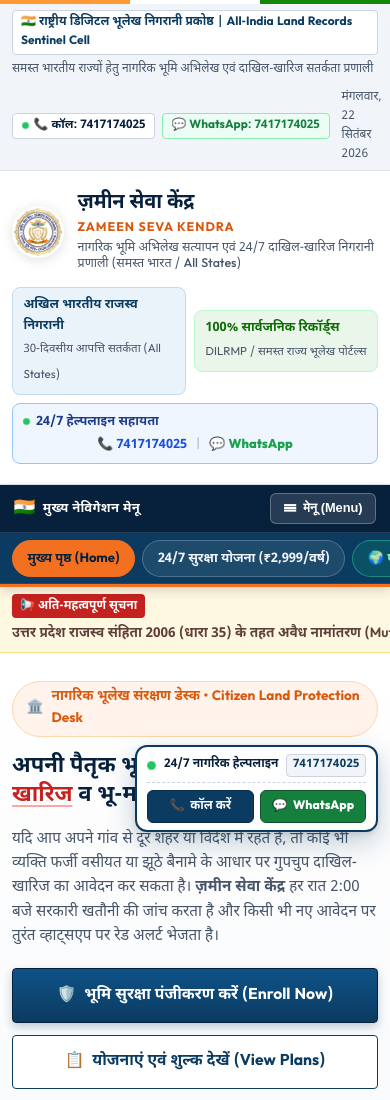
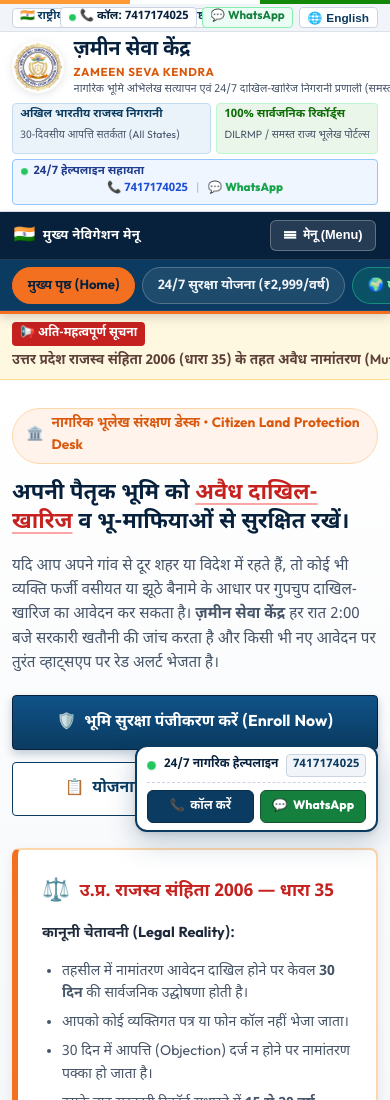
Before and after one commit to the-onelazyDev/zameen-rakshak, a website: page public/index.html in a window 390 px wide. Shown: the top 1100 px of the page. Drawn offline with Linux system fonts and the light colour scheme.

Commit message:
Lock top utility bar and masthead badges into strictly single-line layouts

```diff
--- a/public/css/style.css
+++ b/public/css/style.css
@@ -100,56 +100,74 @@
   border-bottom: 1px solid var(--border-color);
   font-size: 0.8rem;
   color: var(--text-muted);
-  padding: 0.35rem 0;
+  padding: 0.25rem 0;
+  line-height: 1.25;
 }
 
 .top-utility-wrap {
   display: flex;
   justify-content: space-between;
   align-items: center;
-  flex-wrap: wrap;
+  flex-wrap: nowrap !important; /* STRICTLY 1 SINGLE LINE */
+  gap: 0.6rem;
+  max-width: 1360px;
+}
+
+.utility-left {
+  display: flex;
+  align-items: center;
   gap: 0.5rem;
-}
-
-.utility-left {
-  display: flex;
-  align-items: center;
-  gap: 1rem;
+  flex-shrink: 1;
+  min-width: 0;
+  white-space: nowrap;
 }
 
 .gov-badge {
   background: #fff;
   border: 1px solid #cbd5e1;
-  padding: 0.15rem 0.5rem;
+  padding: 0.12rem 0.45rem;
   border-radius: var(--radius-sm);
   font-weight: 700;
   color: var(--gov-navy);
-  font-size: 0.75rem;
+  font-size: 0.72rem;
+  white-space: nowrap;
+  flex-shrink: 0;
+}
+
+.utility-tagline {
+  font-size: 0.73rem;
+  color: #475569;
+  white-space: nowrap;
+  overflow: hidden;
+  text-overflow: ellipsis;
 }
 
 .utility-right {
   display: flex;
   align-items: center;
-  gap: 0.75rem;
+  gap: 0.55rem;
+  flex-shrink: 0;
+  white-space: nowrap;
 }
 
 .utility-helpline-chips {
   display: flex;
   align-items: center;
-  gap: 0.4rem;
+  gap: 0.35rem;
+  white-space: nowrap;
 }
 
 .top-helpline-chip {
   display: inline-flex;
   align-items: center;
-  gap: 0.3rem;
+  gap: 0.25rem;
   background: #ffffff;
   border: 1px solid #cbd5e1;
-  padding: 0.18rem 0.55rem;
+  padding: 0.14rem 0.45rem;
   border-radius: 4px;
   text-decoration: none;
   color: var(--gov-navy-dark);
-  font-size: 0.74rem;
+  font-size: 0.72rem;
   font-weight: 700;
   transition: all 0.15s ease;
   white-space: nowrap;
@@ -173,17 +191,23 @@
   color: #166534;
 }
 
+.utility-date {
+  font-size: 0.72rem;
+  color: #64748b;
+  white-space: nowrap;
+}
+
 .accessibility-controls {
   display: flex;
   align-items: center;
-  gap: 0.25rem;
+  gap: 0.2rem;
 }
 
 .acc-btn {
   background: #fff;
   border: 1px solid #cbd5e1;
-  padding: 0.1rem 0.4rem;
-  font-size: 0.75rem;
+  padding: 0.08rem 0.35rem;
+  font-size: 0.72rem;
   font-weight: 700;
   cursor: pointer;
   border-radius: 3px;
@@ -198,15 +222,15 @@
 .lang-toggle-btn {
   background: #fff;
   border: 1px solid #cbd5e1;
-  padding: 0.2rem 0.6rem;
+  padding: 0.14rem 0.5rem;
   border-radius: var(--radius-sm);
-  font-size: 0.78rem;
+  font-size: 0.74rem;
   font-weight: 700;
   cursor: pointer;
   color: var(--gov-navy);
   display: inline-flex;
   align-items: center;
-  gap: 0.3rem;
+  gap: 0.25rem;
 }
 
 .lang-toggle-btn:hover {
@@ -217,7 +241,7 @@
 /* 3. Official Masthead (Logo & Department Title) */
 .gov-masthead {
   background: #ffffff;
-  padding: 1.25rem 0;
+  padding: 0.45rem 0; /* Extremely compact height - prevents header pushing page down */
   border-bottom: 1px solid var(--border-color);
 }
 
@@ -225,87 +249,112 @@
   display: flex;
   justify-content: space-between;
   align-items: center;
-  flex-wrap: wrap;
-  gap: 1rem;
+  flex-wrap: nowrap !important; /* STRICTLY 1 SINGLE LINE - NOT BELOW */
+  gap: 0.85rem;
+  max-width: 1360px;
 }
 
 .masthead-brand {
   display: flex;
   align-items: center;
-  gap: 1.25rem;
+  gap: 0.75rem;
   text-decoration: none;
+  flex-shrink: 1;
+  min-width: 0;
 }
 
 .gov-emblem-img {
-  width: 78px;
-  height: 78px;
+  width: 54px;
+  height: 54px;
   object-fit: contain;
   border-radius: 50%;
-  filter: drop-shadow(0 2px 6px rgba(0,0,0,0.12));
+  filter: drop-shadow(0 2px 4px rgba(0,0,0,0.1));
+  flex-shrink: 0;
+}
+
+.masthead-text {
+  min-width: 0;
 }
 
 .masthead-text h1 {
-  font-size: 1.75rem;
+  font-size: 1.4rem;
   font-weight: 800;
   color: var(--gov-navy-dark);
   line-height: 1.15;
   letter-spacing: -0.01em;
+  margin: 0;
+  white-space: nowrap;
 }
 
 .masthead-sub-en {
-  font-size: 0.88rem;
+  font-size: 0.74rem;
   font-weight: 700;
   color: var(--gov-saffron-dark);
-  letter-spacing: 0.08em;
+  letter-spacing: 0.06em;
   text-transform: uppercase;
-  margin-top: 0.15rem;
+  margin-top: 0.08rem;
   font-family: var(--font-main);
+  white-space: nowrap;
 }
 
 .masthead-desc {
-  font-size: 0.85rem;
+  font-size: 0.73rem;
   color: var(--text-muted);
-  margin-top: 0.15rem;
+  margin-top: 0.08rem;
   font-weight: 500;
+  white-space: nowrap;
+  overflow: hidden;
+  text-overflow: ellipsis;
 }
 
 .masthead-badges {
   display: flex;
   align-items: center;
-  gap: 1rem;
+  gap: 0.4rem;
+  flex-shrink: 0;
+  flex-wrap: nowrap !important; /* STRICTLY SAME LINE - NEVER WRAPS BELOW */
 }
 
 .masthead-card-badge {
   background: var(--gov-blue-subtle);
   border: 1px solid #c2dbf0;
-  padding: 0.6rem 0.9rem;
-  border-radius: var(--radius-md);
+  padding: 0.32rem 0.55rem;
+  border-radius: var(--radius-sm);
   text-align: right;
+  white-space: nowrap;
 }
 
 .masthead-card-badge strong {
   display: block;
-  font-size: 0.85rem;
+  font-size: 0.76rem;
   color: var(--gov-navy);
+  line-height: 1.2;
 }
 
 .masthead-card-badge span {
-  font-size: 0.75rem;
+  font-size: 0.67rem;
   color: var(--text-muted);
+  line-height: 1.2;
 }
 
 .helpline-badge-header {
   background: #eff6ff !important;
   border-color: #93c5fd !important;
   text-align: left !important;
+  padding: 0.32rem 0.55rem;
 }
 
 .masthead-contact-links {
   display: flex;
   align-items: center;
-  gap: 0.3rem;
-  font-size: 0.8rem;
-  margin-top: 0.2rem;
+  gap: 0.25rem;
+  font-size: 0.74rem;
+  margin-top: 0.1rem;
+  white-space: nowrap;
+}
+
+.masthead-contact-links a {
+  text-decoration: none;
 }
 
 /* 4. Government Navbar (Strictly 1 Single Line on Web App Desktop) */
@@ -1588,69 +1637,88 @@
   }
 
   /* 1. Top Utility Bar */
+  .top-utility-bar {
+    padding: 0.2rem 0;
+  }
   .top-utility-wrap {
-    flex-direction: column;
-    align-items: flex-start;
-    gap: 0.5rem;
+    flex-direction: row;
+    justify-content: space-between;
+    align-items: center;
+    flex-wrap: nowrap !important;
+    gap: 0.35rem;
   }
   .utility-left {
-    flex-wrap: wrap;
+    flex-shrink: 1;
+    min-width: 0;
+  }
+  .utility-left .utility-tagline {
+    display: none;
+  }
+  .utility-right {
+    width: auto;
+    flex-shrink: 0;
+    justify-content: flex-end;
     gap: 0.35rem;
-    font-size: 0.75rem;
-  }
-  .utility-right {
-    width: 100%;
-    justify-content: space-between;
-    font-size: 0.75rem;
+  }
+  .utility-right .utility-date {
+    display: none;
+  }
+  .accessibility-controls {
+    display: none;
   }
 
   /* 2. Official Masthead */
+  .gov-masthead {
+    padding: 0.4rem 0;
+  }
   .masthead-wrap {
     flex-direction: column;
     align-items: flex-start;
-    gap: 0.85rem;
+    gap: 0.4rem;
   }
   .masthead-brand {
-    gap: 0.85rem;
+    gap: 0.6rem;
     align-items: center;
   }
   .gov-emblem-img {
-    width: 62px;
-    height: 62px;
+    width: 44px;
+    height: 44px;
   }
   .masthead-text h1 {
-    font-size: 1.45rem;
-    line-height: 1.2;
+    font-size: 1.25rem;
+    line-height: 1.15;
   }
   .masthead-sub-en {
-    font-size: 0.78rem;
+    font-size: 0.72rem;
   }
   .masthead-desc {
-    font-size: 0.78rem;
-    line-height: 1.35;
+    font-size: 0.68rem;
+    line-height: 1.25;
   }
   .masthead-badges {
     width: 100%;
     display: grid;
     grid-template-columns: 1fr 1fr;
-    gap: 0.5rem;
+    gap: 0.35rem;
   }
   .masthead-card-badge.helpline-badge-header {
     grid-column: span 2;
     text-align: center !important;
+    padding: 0.3rem 0.5rem;
   }
   .masthead-card-badge.helpline-badge-header .masthead-contact-links {
     justify-content: center;
+    font-size: 0.72rem;
   }
   .masthead-card-badge {
     text-align: left;
-    padding: 0.45rem 0.65rem;
+    padding: 0.3rem 0.45rem;
   }
   .masthead-card-badge strong {
-    font-size: 0.8rem;
+    font-size: 0.72rem;
   }
   .masthead-card-badge span {
-    font-size: 0.72rem;
+    font-size: 0.65rem;
   }
 
   /* 3. Highly Accessible Mobile Navigation (Drawer + Swipeable Pills) */
--- a/public/index.html
+++ b/public/index.html
@@ -12,7 +12,7 @@
   <meta property="og:type" content="website">
   <meta property="og:image" content="/assets/govt_logo.png">
 
-  <link rel="stylesheet" href="/css/style.css?v=20260922_11">
+  <link rel="stylesheet" href="/css/style.css?v=20260922_12">
   <link rel="icon" type="image/png" href="/assets/govt_logo.png">
 </head>
 <body>
@@ -24,8 +24,8 @@
   <aside class="top-utility-bar" aria-label="Citizen Utility Bar">
     <div class="container top-utility-wrap">
       <div class="utility-left">
-        <span class="gov-badge">🇮🇳 राष्ट्रीय डिजिटल भूलेख निगरानी प्रकोष्ठ | All-India Land Records Sentinel Cell</span>
-        <span>समस्त भारतीय राज्यों हेतु नागरिक भूमि अभिलेख एवं दाखिल-खारिज सतर्कता प्रणाली</span>
+        <span class="gov-badge">🇮🇳 राष्ट्रीय डिजिटल भूलेख निगरानी प्रकोष्ठ</span>
+        <span class="utility-tagline">समस्त भारतीय राज्यों हेतु नागरिक भूमि अभिलेख एवं दाखिल-खारिज सतर्कता प्रणाली</span>
       </div>
       <div class="utility-right">
         <div class="utility-helpline-chips">
@@ -34,10 +34,10 @@
             <span>📞 कॉल: <strong>7417174025</strong></span>
           </a>
           <a href="https://wa.me/917417174025?text=नमस्ते,%20मुझे%20ज़मीन%20सेवा%20केंद्र%20के%20बारे%20में%20जानकारी%20चाहिए।" target="_blank" class="top-helpline-chip wa-chip" title="WhatsApp पर तुरंत सहायता प्राप्त करें">
-            <span>💬 <strong>WhatsApp: 7417174025</strong></span>
+            <span>💬 <strong>WhatsApp</strong></span>
           </a>
         </div>
-        <span id="liveDateTime">सोमवार, 21 सितम्बर 2026</span>
+        <span id="liveDateTime" class="utility-date">सोमवार, 21 सितम्बर 2026</span>
         <div class="accessibility-controls" aria-label="Text Size Controls">
           <button class="acc-btn" onclick="document.body.style.fontSize='14px';" title="Decrease Font">A-</button>
           <button class="acc-btn" onclick="document.body.style.fontSize='16px';" title="Normal Font">A</button>
```
